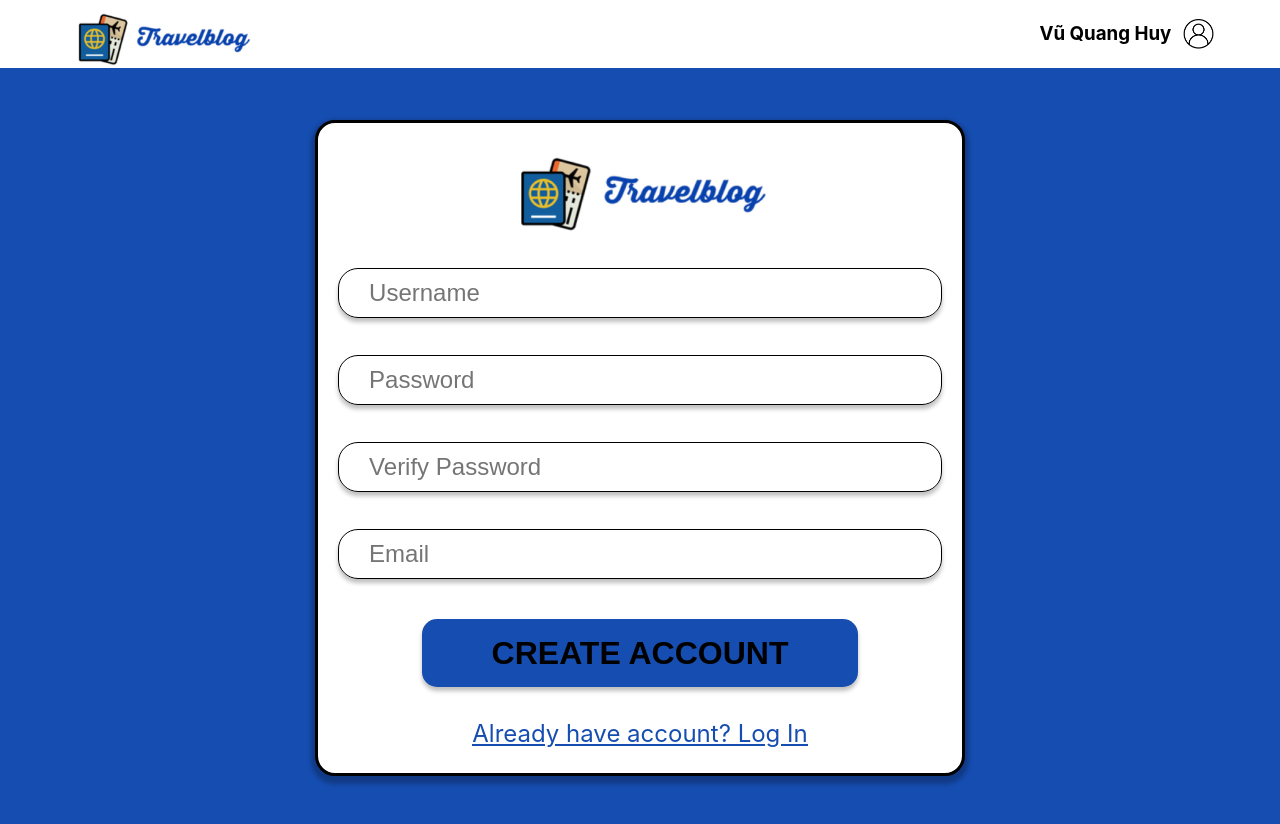
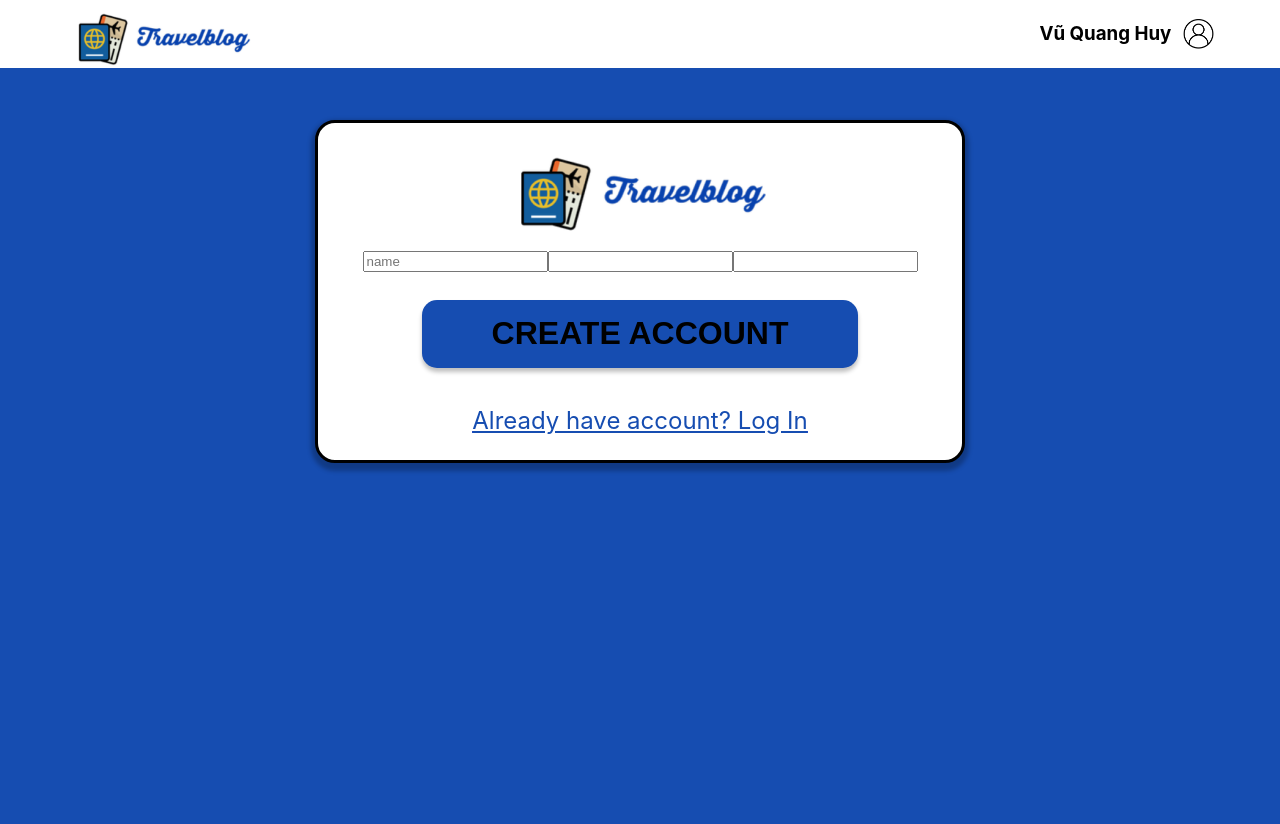
Before and after one commit to hvuquang/TourBlog_FE, a React (Create React App) app in the folder tourblogn_fr/: page /register in a window 1280 px wide. Shown: the top 824 px of the page. After the commit the page ends 800 px from the top, so only its background shows below. Built offline with nearby package versions, Linux system fonts and the light colour scheme.

Commit message:
update
register

```diff
--- a/tourblogn_fr/src/components/AddPost/AddPost.js
+++ b/tourblogn_fr/src/components/AddPost/AddPost.js
@@ -2,6 +2,7 @@ import React,{useState} from 'react'
 import "./AddPost.css"
 import add_post_img from "./add_post_img.png"
 import Axios from 'axios'
+import { useNavigate } from 'react-router-dom';
 
 function AddPost() {
     const [title , setTitle] = useState();
@@ -10,6 +11,7 @@ function AddPost() {
     const [showImg , setShowImg] = useState([])
     const [show , setShow] = useState(false)
     const formData = new FormData();
+    const navigate = useNavigate()
     formData.append('title', title);
     formData.append('des', des);
     formData.append('imgURLs', img)
@@ -28,6 +30,9 @@ function AddPost() {
         Axios.post("http://localhost:8000/v1/post/addPost",
             formData
         )
+        navigate('/')
+        window.location.reload()
+
     }
     console.log(formData.get('imgURLs'));
     console.log(formData)
--- a/tourblogn_fr/src/components/Screen/Register/Register.jsx
+++ b/tourblogn_fr/src/components/Screen/Register/Register.jsx
@@ -1,24 +1,58 @@
-import React, { Component } from 'react'
+import React, { Component, useState } from 'react'
 import './Register.css'
 import BackGround from '../../background/background'
 import Button from '../../Button/Button'
 import TextInput from '../../TextInput/TextInput'
 import Links from '../../Link/Link'
 import InputNoneIMG from '../../InputNoneIMG/InputNoneIMG'
-import { Link} from 'react-router-dom'
+import { Link, useNavigate} from 'react-router-dom'
+import { registerUser } from '../../../redux/apiRequest'
+import { useDispatch } from 'react-redux'
 
-export default class Register extends Component {
-  render() {
+const Register =()=> {
+
+ const [email,setEmail]= useState("");
+ const [username,setUsername]= useState("");
+ const [password,setPassword]=useState("");
+ const dispatch= useDispatch();
+ const navigate= useNavigate();
+ const handleRegister = (e) => {
+  e.preventDefault();
+  const newUser = {
+    userName: username,
+    password: password,
+    email: email
+  };
+  registerUser(newUser,dispatch,navigate)
+
+};
     return (
       <BackGround>
        <img id='logo' src={process.env.PUBLIC_URL + '/images/logoTravel.png'} />
-        <InputNoneIMG name="Username" input="text"/>
+       <form  onSubmit={handleRegister}>
+       <input
+              placeholder="name"
+              type="text"
+              onChange={(e) => setUsername(e.target.value)}
+            />
+            <input
+              type="password"
+              onChange={(e) => setPassword(e.target.value)}
+            />
+             <input
+              type="email"
+              onChange={(e) => setEmail(e.target.value)}
+            />
+
+        {/* <InputNoneIMG name="Username" input="text"/>
         <InputNoneIMG name="Password" input="password"/>
         <InputNoneIMG name="Verify Password" input="password"/>
-        <InputNoneIMG name="Email" input="email"/>
+        <InputNoneIMG name="Email" input="email"/> */}
         <Button>Create Account</Button>
+        </form>
       <Link to={"/login"}><Links content="Already have account? Log In"/></Link>
       </BackGround>
     )
-  }
+
 }
+export default Register;
--- a/tourblogn_fr/src/redux/apiRequest.js
+++ b/tourblogn_fr/src/redux/apiRequest.js
@@ -1,5 +1,5 @@
 import axios from "axios";
-import { loginStart, loginSuccess,loginFailed } from "./authSlice";
+import { loginStart, loginSuccess,loginFailed, registerStart, registerSuccess, registerFailed } from "./authSlice";
 
 export const loginUser = async(user,dispatch,navigate)=>{
     dispatch(loginStart());
@@ -15,3 +15,16 @@ export const loginUser = async(user,dispatch,navigate)=>{
         console.log(user)
     }
 }
+export const registerUser =async(user,dispatch,navigate)=>{
+    dispatch(registerStart());
+    try{
+        await axios.post("http://localhost:8000/v1/auth/register",user);
+        dispatch(registerSuccess);
+        navigate("/login")
+
+    }
+    catch(err){
+        dispatch(registerFailed());
+
+    }
+}
--- a/tourblogn_fr/src/redux/authSlice.js
+++ b/tourblogn_fr/src/redux/authSlice.js
@@ -8,6 +8,11 @@ const authSlice = createSlice({
       // thông tin người dùng được trả về
       isFetching: false,
       error: false,
+    },
+    register: {
+      isFetching:false,
+      error:false,
+      success:false
     }
   },
   reducers: {
@@ -23,9 +28,22 @@ const authSlice = createSlice({
       state.login.isFetching = false;
       state.login.error = true;
     },
+    registerStart: (state) => {
+      state.register.isFetching = true;
+    },
+    registerSuccess: (state) => {
+      state.register.isFetching = false;
+      state.register.error = false;
+      state.register.success=true;
+    },
+    registerFailed: (state) => {
+      state.register.isFetching = false;
+      state.register.error = true;
+      state.register.succes=false;
+    },
   },
 });
 
-export const { loginStart, loginFailed, loginSuccess } = authSlice.actions;
+export const { loginStart, loginFailed, loginSuccess,registerStart,registerSuccess,registerFailed } = authSlice.actions;
 
 export default authSlice.reducer;
```
